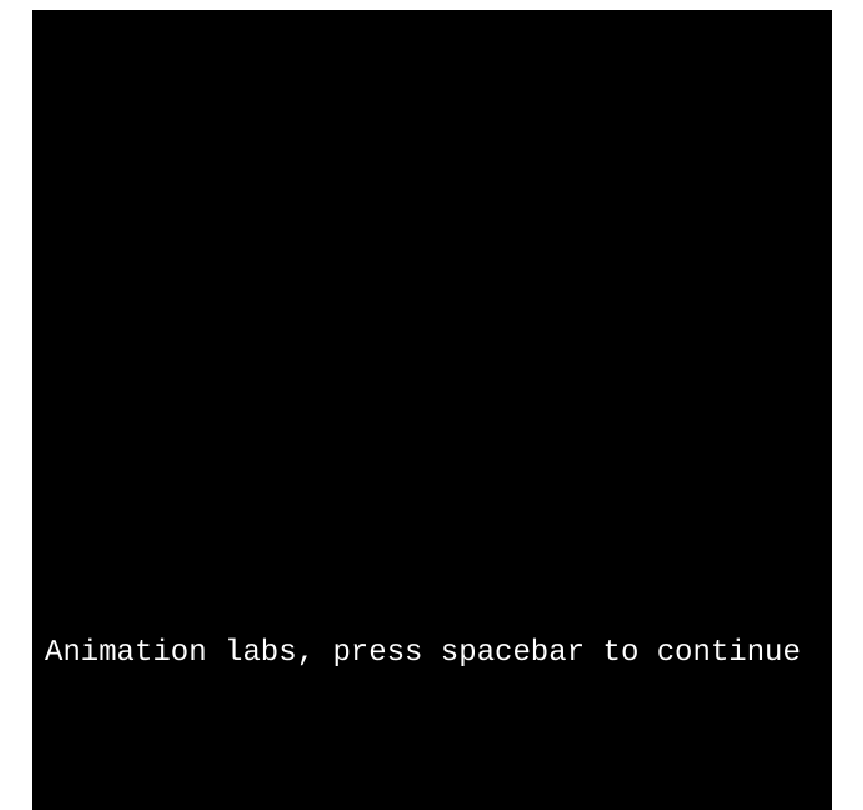
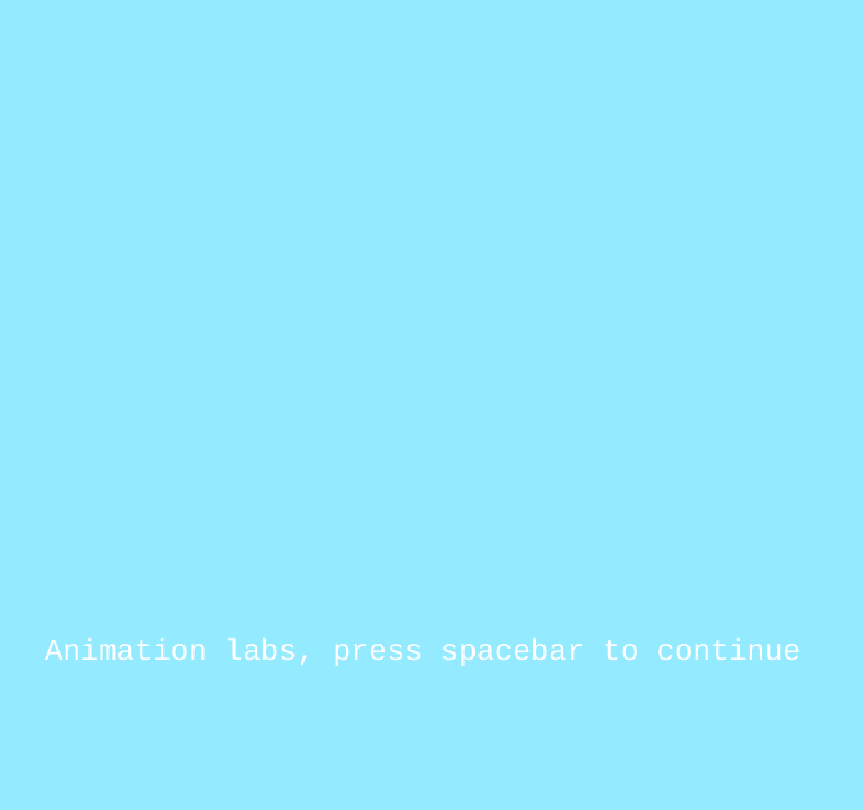
Before and after one commit to ChloyeChau/js, a plain HTML site: page AttireGame/index.html in a window 1280 px wide. Shown: the whole page, without its empty margins (216-1079 px from the left). Drawn offline with Linux system fonts and the light colour scheme.

Commit message:
Add files via upload

```diff
--- a/AttireGame/MyGame.js
+++ b/AttireGame/MyGame.js
@@ -14,7 +14,7 @@ var config = {
         mode: Phaser.Scale.FIT,
         autoCenter: Phaser.Scale.CENTER_BOTH
     },
-    backgroundColor: '#000000',
+    backgroundColor: '#94EAFF',
     pixelArt: true,
     //// Add all scenes below in the array
     scene: [preloadScene, level1_Living, level2_Kitchen, level3_Bedroom]
--- a/AttireGame/index.html
+++ b/AttireGame/index.html
@@ -21,6 +21,8 @@
                 height:100vh;
                 margin-top: 10px;
                 margin-bottom: 10px;
+
+                background-color: #94EAFF
             }
     </style>
     </head>
```
Also changed, not shown: AttireGame/assets/Shirt.png, 1 other file.
